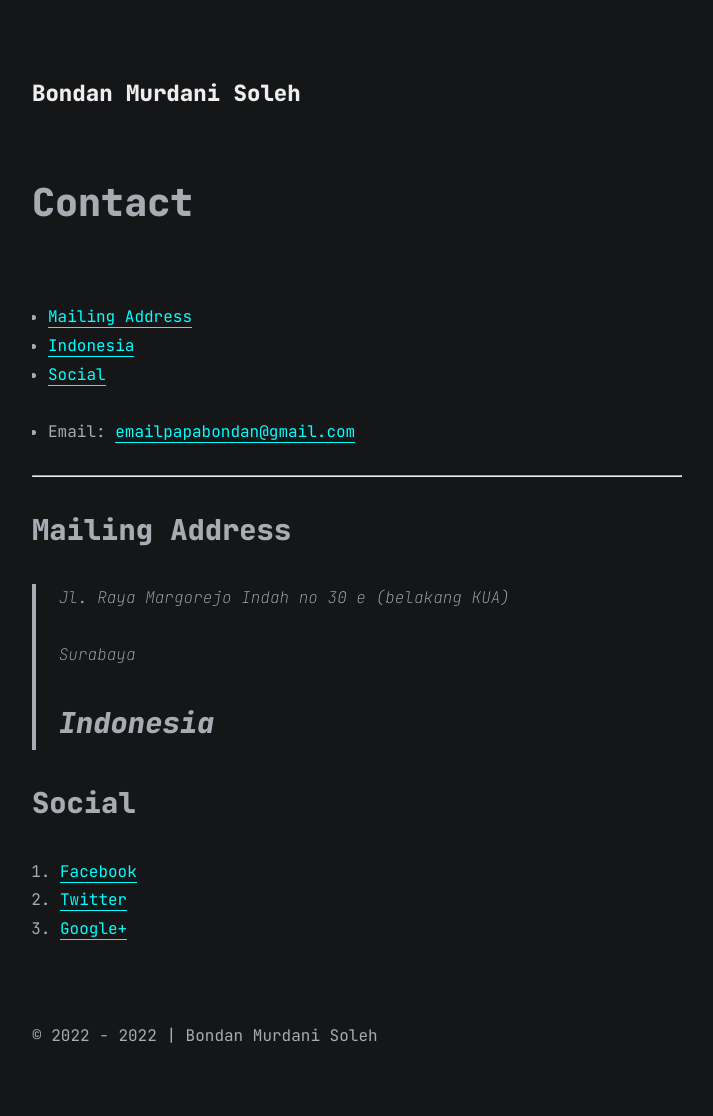
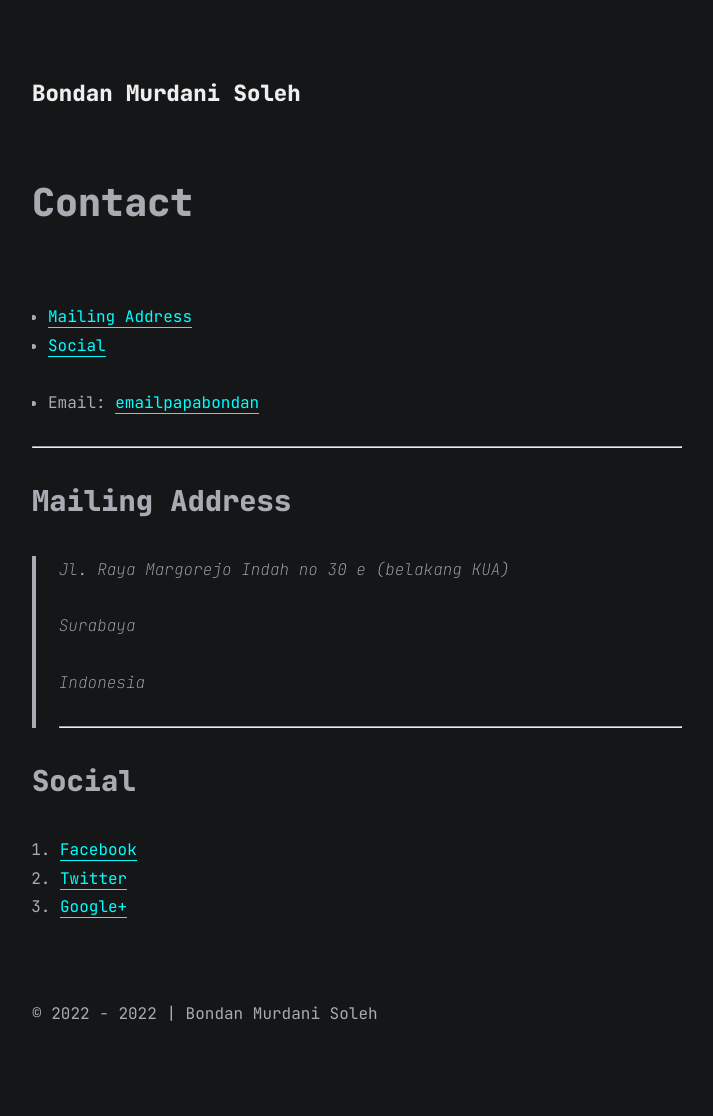
Before and after one commit to papabondan/papabondan.github.io, a Jekyll site: the page built from contact.md, in a window 1280 px wide. Shown: the whole page, without its empty margins (283-996 px from the left). Built offline with Jekyll 4.4.1, drawn with Linux system fonts in a browser that asks for light colours; comment, search, counter and statistics services are not loaded; after the commit the page ends 1094 px from its top, so only the background shows below that.

Commit message:
Update contact.md

```diff
--- a/contact.md
+++ b/contact.md
@@ -3,7 +3,7 @@ layout: post
 title: Contact
 ---
 
-* Email: [emailpapabondan@gmail.com](mailto:murdani.bondan.bm@gmail.com)
+* Email: [emailpapabondan](mailto:murdani.bondan.bm@gmail.com)
 
 
 ---
@@ -15,6 +15,7 @@ title: Contact
 > Surabaya
 >
 > Indonesia
+>
 ---
 
 ## Social
```
